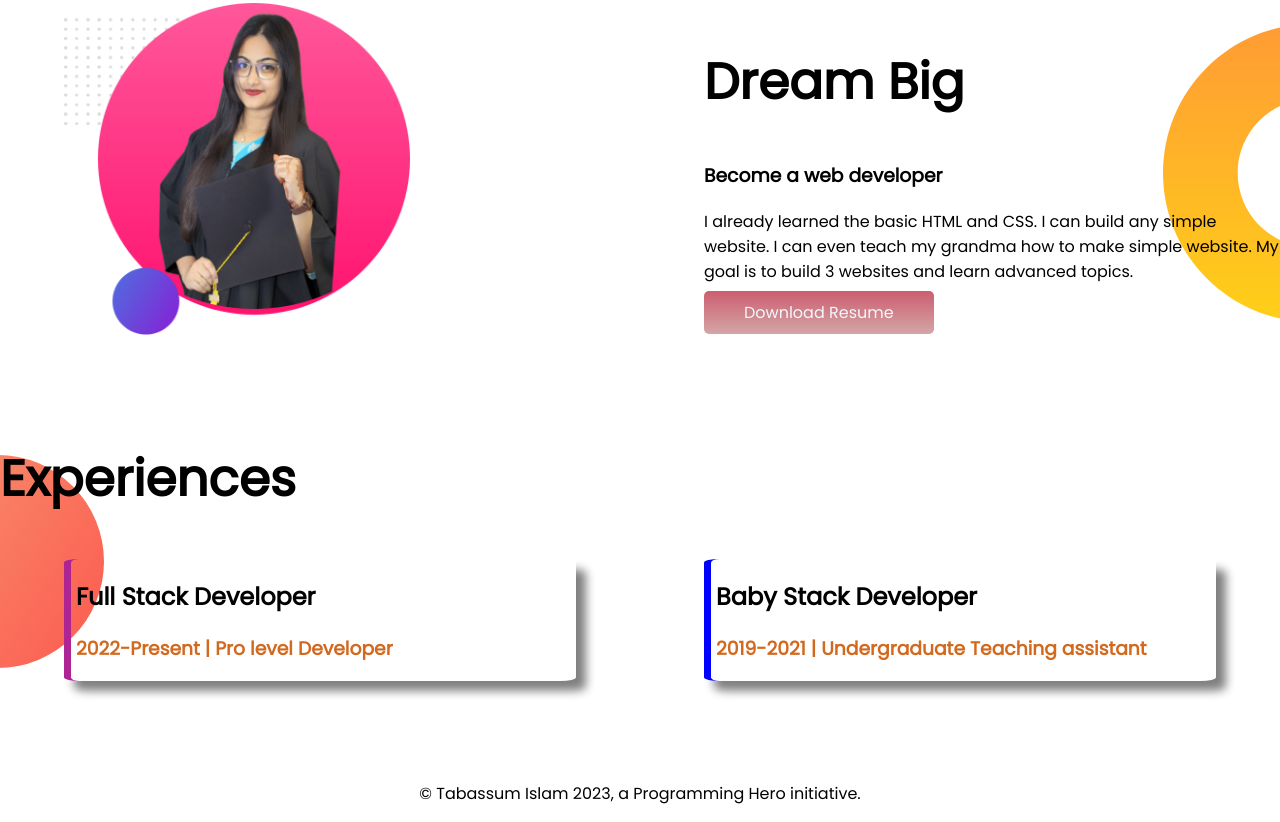
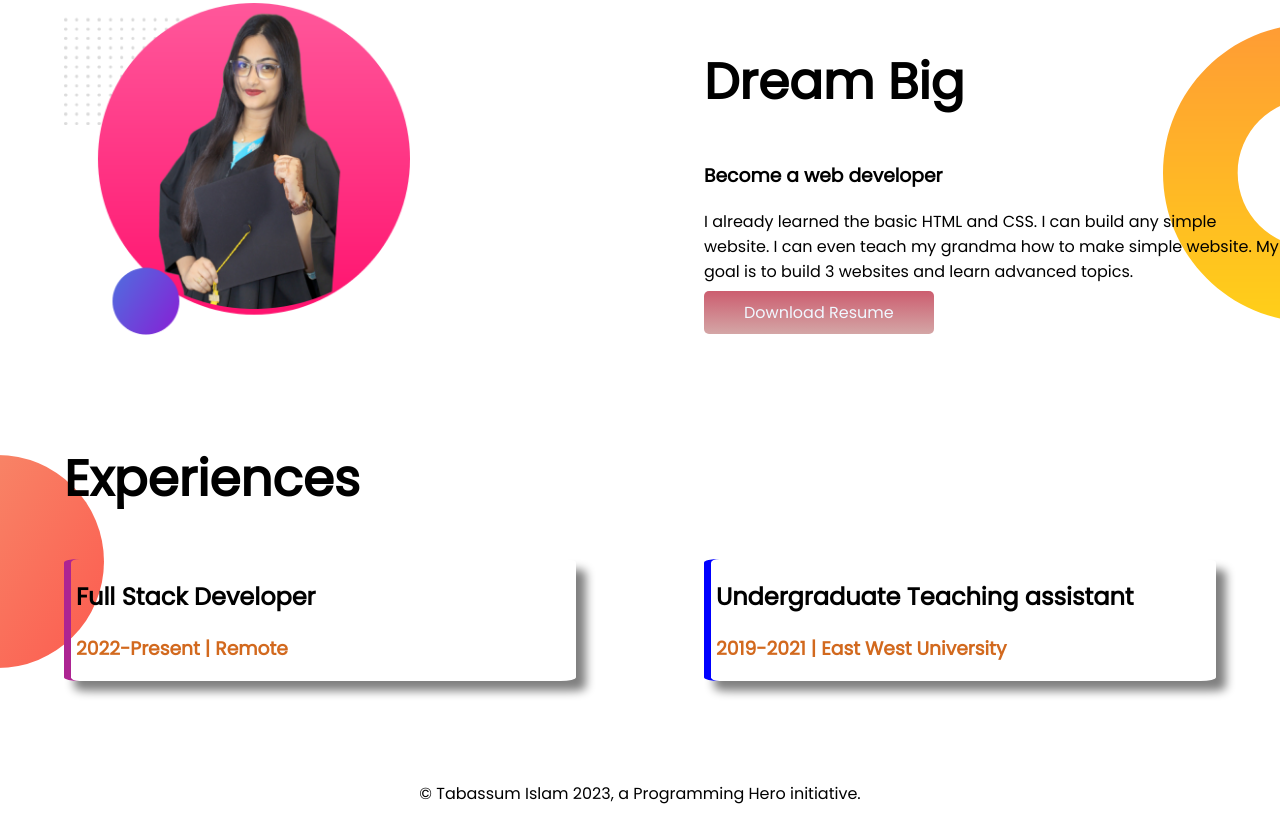
Before and after one commit to tonny009/developer-portfolio, a plain HTML site: page index.html in a window 1280 px wide. Shown: the part 885-1707 px from the top of the page. Drawn offline with Linux system fonts and the light colour scheme.

Commit message:
finishing

```diff
--- a/index.html
+++ b/index.html
@@ -54,16 +54,16 @@
     </section>
 
     <section class="experience-part">
-        <h1>Experiences</h1>
+        <h1 id="exp-pad">Experiences</h1>
         <div class="flexible-container">
             <div id="full-stack" class="experince-item">
                 <h2>Full Stack Developer</h2>
-                <h3 class="orange-clr"> 2022-Present | Pro level Developer </h3>
+                <h3 class="orange-clr"> 2022-Present | Remote </h3>
                 <p></p>
             </div>
             <div id="baby-stack" class="experince-item">
-                <h2>Baby Stack Developer</h2>
-                <h3 class="orange-clr"> 2019-2021 | Undergraduate Teaching assistant</h3>
+                <h2>Undergraduate Teaching assistant</h2>
+                <h3 class="orange-clr"> 2019-2021 | East West University</h3>
             </div>
         </div>
     </section>
--- a/style.css
+++ b/style.css
@@ -45,6 +45,10 @@ h1 {
     background-position: right;
 }
 
+#exp-pad {
+    padding-left: 5%;
+}
+
 .experince-item {
     width: 50%;
     margin-left: 5%;
```
